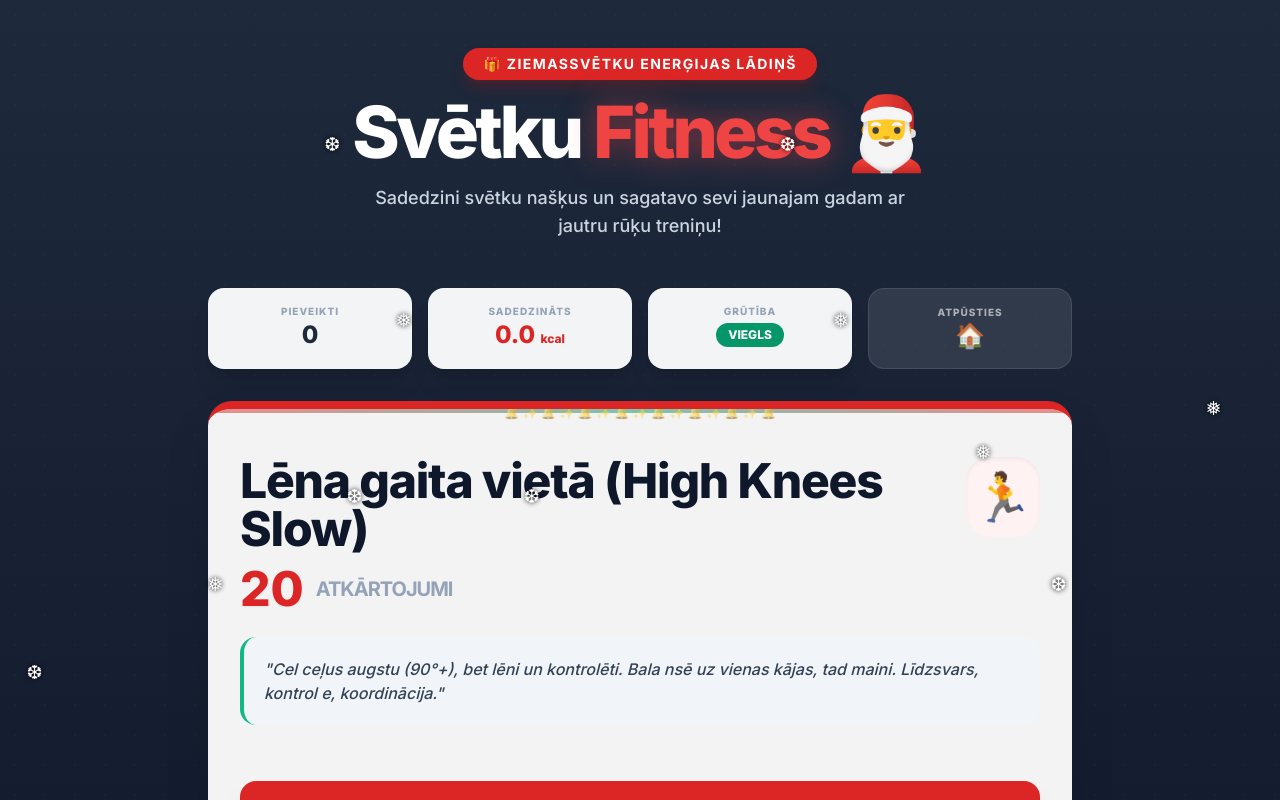
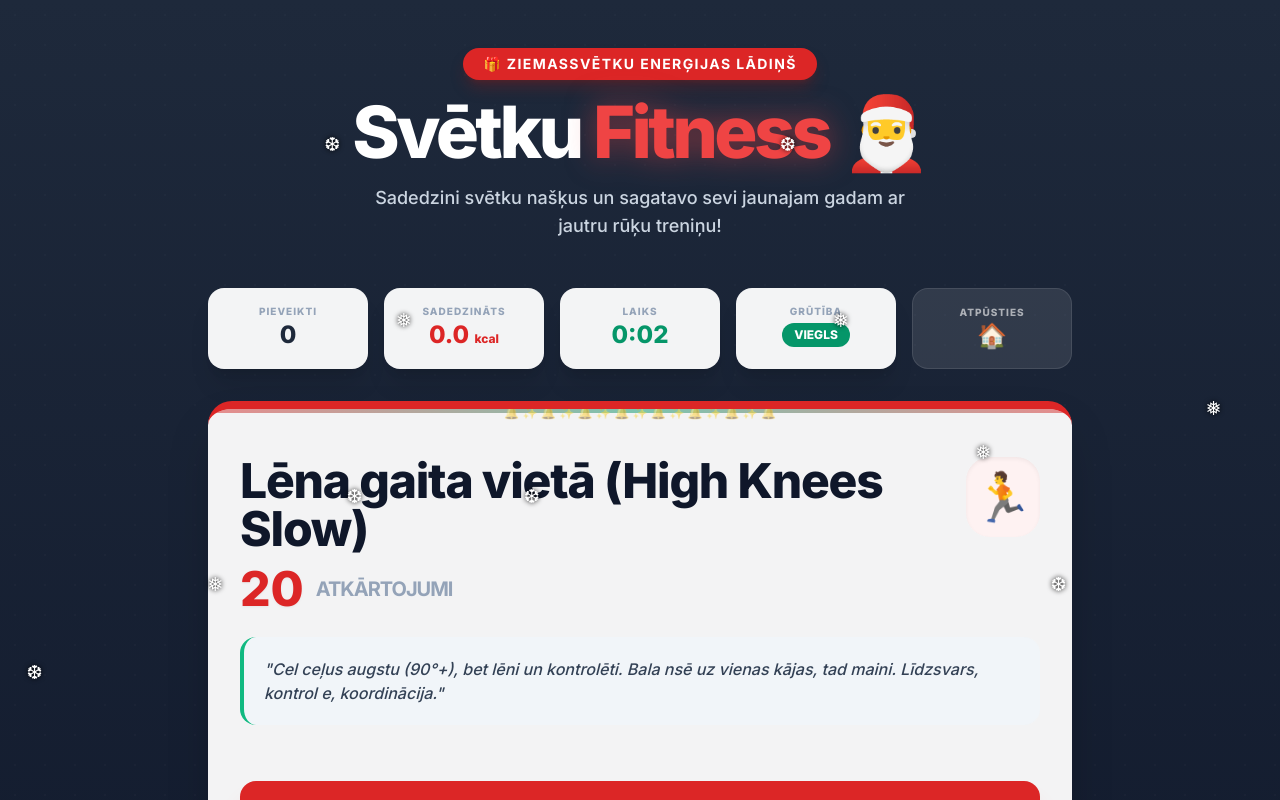
Before and after one commit to ruscins/xmas_kustiba, a React (Vite) app: page / in a window 1280 px wide. Both pictures are taken after a click on the button 344 px from the left and 424 px from the top of the page. Shown: the top 800 px of the page. Built offline with nearby package versions, Linux system fonts and the light colour scheme.

Commit message:
Add UX improvements: session timer, sound effects, share feature, motivational messages

```diff
--- a/App.tsx
+++ b/App.tsx
@@ -36,6 +36,88 @@ const App: React.FC = () => {
   });
   const [loading, setLoading] = useState(false);
   const [showExplanation, setShowExplanation] = useState(false);
+  const [sessionTime, setSessionTime] = useState(0);
+  const [soundEnabled, setSoundEnabled] = useState(true);
+  const [motivationalMessage, setMotivationalMessage] = useState('');
+
+  // Motivational messages
+  const motivationalMessages = [
+    { count: 5, message: "🎄 Lieliski! Pirmie 5 pieveikti!" },
+    { count: 10, message: "🔥 Tu esi ugunīgs! 10 vingrinājumi!" },
+    { count: 15, message: "💪 Neticami! 15 vingrinājumi - tu esi čempions!" },
+    { count: 20, message: "⭐ WOW! 20 vingrinājumi! Rūķi ir lepni!" },
+    { count: 25, message: "🏆 Leģenda! 25 vingrinājumi izpildīti!" },
+    { count: 30, message: "🎅 Santa būtu lepns! 30 vingrinājumi!" },
+    { count: 50, message: "🌟 FENOMENĀLI! 50 vingrinājumi - tu esi superzvaigzne!" }
+  ];
+
+  // Play success sound
+  const playSuccessSound = () => {
+    if (!soundEnabled) return;
+    try {
+      const audioContext = new (window.AudioContext || (window as any).webkitAudioContext)();
+      const oscillator = audioContext.createOscillator();
+      const gainNode = audioContext.createGain();
+
+      oscillator.connect(gainNode);
+      gainNode.connect(audioContext.destination);
+
+      oscillator.frequency.value = 800;
+      oscillator.type = 'sine';
+      gainNode.gain.setValueAtTime(0.3, audioContext.currentTime);
+      gainNode.gain.exponentialRampToValueAtTime(0.01, audioContext.currentTime + 0.3);
+
+      oscillator.start(audioContext.currentTime);
+      oscillator.stop(audioContext.currentTime + 0.3);
+    } catch (e) {
+      console.log('Audio not supported');
+    }
+  };
+
+  // Format session time
+  const formatTime = (seconds: number) => {
+    const mins = Math.floor(seconds / 60);
+    const secs = seconds % 60;
+    return `${mins}:${secs.toString().padStart(2, '0')}`;
+  };
+
+  // Share results
+  const shareResults = async () => {
+    const shareText = `🎄 Ziemassvētku Fitness rezultāti:\n✅ ${stats.completedExercises} vingrinājumi\n🔥 ${stats.totalCalories.toFixed(1)} kcal\n⏱️ ${formatTime(sessionTime)}\n💪 Grūtība: ${difficulty}\n\nPamēģini arī Tu: ${window.location.href}`;
+
+    if (navigator.share) {
+      try {
+        await navigator.share({
+          title: 'Ziemassvētku Fitness',
+          text: shareText
+        });
+      } catch (err) {
+        console.log('Share cancelled');
+      }
+    } else {
+      // Fallback to clipboard
+      try {
+        await navigator.clipboard.writeText(shareText);
+        alert('📋 Rezultāti nokopēti starpliktuvē!');
+      } catch (err) {
+        alert('Neizdevās nokopēt. Tavs rezultāts:\n' + shareText);
+      }
+    }
+  };
+
+  // Session timer
+  useEffect(() => {
+    if (!difficulty) {
+      setSessionTime(0);
+      return;
+    }
+
+    const interval = setInterval(() => {
+      setSessionTime(prev => prev + 1);
+    }, 1000);
+
+    return () => clearInterval(interval);
+  }, [difficulty]);
 
   const generateNewExercise = useCallback(async (selectedDifficulty: Difficulty, currentUsedIds: Set<string>) => {
     setLoading(true);
@@ -76,12 +158,23 @@ const App: React.FC = () => {
     if (!currentExercise || !difficulty) return;
 
     const caloriesGained = currentExercise.exercise.baseCalories * currentExercise.reps;
+    const newCompletedCount = stats.completedExercises + 1;
 
     setStats(prev => ({
       ...prev,
-      completedExercises: prev.completedExercises + 1,
+      completedExercises: newCompletedCount,
       totalCalories: prev.totalCalories + caloriesGained
     }));
+
+    // Play success sound
+    playSuccessSound();
+
+    // Check for motivational message
+    const milestone = motivationalMessages.find(m => m.count === newCompletedCount);
+    if (milestone) {
+      setMotivationalMessage(milestone.message);
+      setTimeout(() => setMotivationalMessage(''), 4000);
+    }
 
     generateNewExercise(difficulty, usedExerciseIds);
   };
@@ -148,7 +241,7 @@ const App: React.FC = () => {
           <div className="space-y-8 animate-in zoom-in-95 duration-500">
 
             {/* Stats Bar */}
-            <div className="grid grid-cols-2 sm:grid-cols-4 gap-4">
+            <div className="grid grid-cols-2 sm:grid-cols-5 gap-4">
               <div className="bg-white/95 p-4 rounded-2xl shadow-xl flex flex-col items-center">
                 <span className="text-[10px] text-slate-400 font-black uppercase tracking-widest">Pieveikti</span>
                 <span className="text-2xl font-black text-slate-800">{stats.completedExercises}</span>
@@ -156,6 +249,10 @@ const App: React.FC = () => {
               <div className="bg-white/95 p-4 rounded-2xl shadow-xl flex flex-col items-center">
                 <span className="text-[10px] text-slate-400 font-black uppercase tracking-widest">Sadedzināts</span>
                 <span className="text-2xl font-black text-red-600">{stats.totalCalories.toFixed(1)} <span className="text-xs">kcal</span></span>
+              </div>
+              <div className="bg-white/95 p-4 rounded-2xl shadow-xl flex flex-col items-center">
+                <span className="text-[10px] text-slate-400 font-black uppercase tracking-widest">Laiks</span>
+                <span className="text-2xl font-black text-emerald-600">{formatTime(sessionTime)}</span>
               </div>
               <div className="bg-white/95 p-4 rounded-2xl shadow-xl flex flex-col items-center">
                 <span className="text-[10px] text-slate-400 font-black uppercase tracking-widest">Grūtība</span>
@@ -173,6 +270,15 @@ const App: React.FC = () => {
                 <span className="text-2xl">🏠</span>
               </button>
             </div>
+
+            {/* Motivational Message */}
+            {motivationalMessage && (
+              <div className="animate-in slide-in-from-top-4 fade-in duration-500">
+                <div className="bg-gradient-to-r from-amber-400 via-red-500 to-pink-500 text-white p-6 rounded-2xl shadow-2xl text-center border-4 border-white/30">
+                  <p className="text-2xl font-black">{motivationalMessage}</p>
+                </div>
+              </div>
+            )}
 
             {/* Exercise Card */}
             {currentExercise && (
@@ -244,6 +350,27 @@ const App: React.FC = () => {
                       >
                         Pabeigts! Nākamais 🎁
                       </Button>
+
+                      {/* Share and Sound Controls */}
+                      <div className="flex gap-3 mt-4">
+                        <button
+                          onClick={shareResults}
+                          className="flex-1 bg-emerald-600 hover:bg-emerald-700 text-white py-3 rounded-xl font-bold text-sm uppercase tracking-wide transition-all flex items-center justify-center gap-2"
+                        >
+                          <span>📤</span> Dalīties
+                        </button>
+                        <button
+                          onClick={() => setSoundEnabled(!soundEnabled)}
+                          className={`px-6 py-3 rounded-xl font-bold text-sm transition-all ${
+                            soundEnabled
+                              ? 'bg-blue-600 hover:bg-blue-700 text-white'
+                              : 'bg-slate-300 hover:bg-slate-400 text-slate-600'
+                          }`}
+                        >
+                          {soundEnabled ? '🔊' : '🔇'}
+                        </button>
+                      </div>
+
                       <p className="text-center text-slate-400 text-xs mt-4 font-bold uppercase tracking-widest">
                         Nepadodies, svētku gariņš ir ar Tevi! ✨
                       </p>
```
